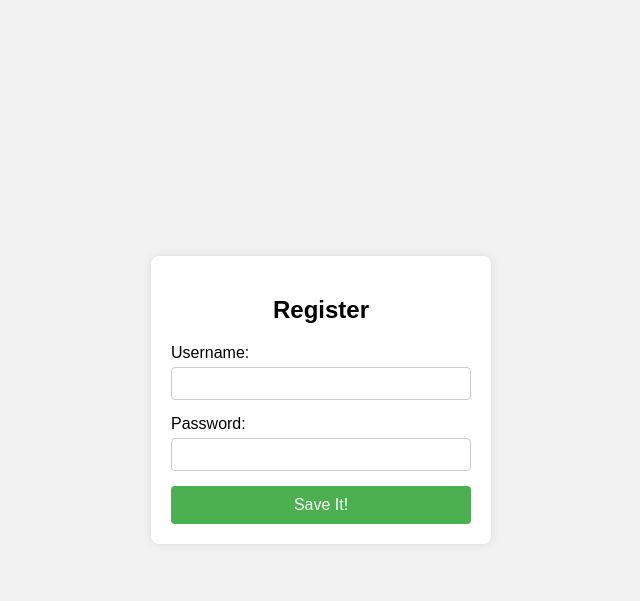
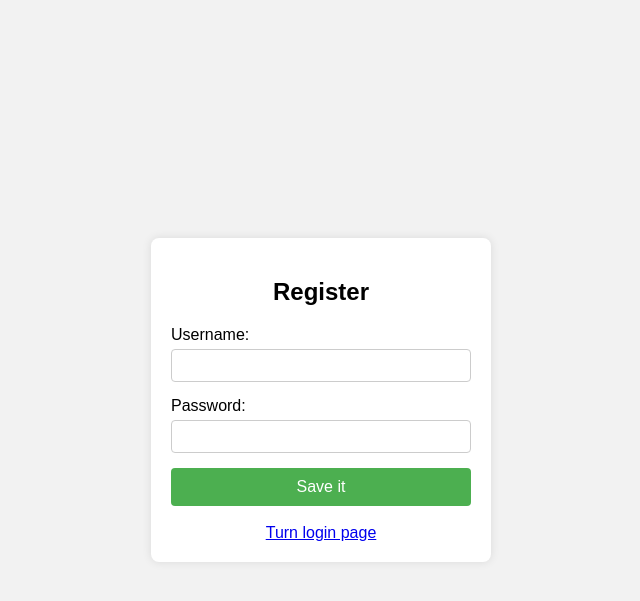
Before and after one commit to hakanyargici/php-cms-and-landing-page, a PHP site: page /Other/registration.php in a window 1280 px wide. Shown: the top 601 px of the page, without its empty margins (319-959 px from the left). Run offline with PHP 8.4, Linux system fonts and the light colour scheme.

Commit message:
registration.php dosyası içeriğine login sayfasına geri dönme butonu eklendi.

```diff
--- a/Other/registration.php
+++ b/Other/registration.php
@@ -1,13 +1,3 @@
-<!DOCTYPE html>
-<html lang="tr">
-<head>
-    <meta charset="UTF-8">
-    <meta name="viewport" content="width=device-width, initial-scale=1.0">
-    <title>Registration Page</title>
-    <link rel="stylesheet" href="../Style/loginRegister.css">
-</head>
-<body>
-    <div class="login-container">
 <?php
 	ini_set('display_errors', 1);
 	ini_set('display_startup_errors', 1);
@@ -23,6 +13,7 @@
 
 		if (empty($userName) or empty($userPassword)){
 			array_push($errors, "Alanlar Boş");
+
 			if (count($errors) > 0){
 				foreach ($errors as $error) {
 					echo "$error";
@@ -42,13 +33,23 @@
 				mysqli_stmt_bind_param($stmt,"ss",$userName, $passwordHash);
 				mysqli_stmt_execute($stmt);
 				echo "Kayıt Başarılı!";
-                    header("Location: ../index.php");
+				header("Location: login.php");
 			} else{
 				die("Birşeyler Yanlış Gitti");
 			}
 		}
 	}
 ?>
+<!DOCTYPE html>
+<html lang="tr">
+<head>
+	<meta charset="UTF-8">
+	<meta name="viewport" content="width=device-width, initial-scale=1.0">
+	<title>Registration Page</title>
+	<link rel="stylesheet" href="../Style/loginRegister.css">
+</head>
+<body>
+	<div class="login-container">
 		<h2>Register</h2>
 		<form action="registration.php" method="post">
 			<div class="input-group">
@@ -59,7 +60,9 @@
 				<label for="password">Password:</label>
 				<input type="password" id="password" name="password">
 			</div>
-            <button type="submit" name="submit" id="submit">Save It!</button>
+			<button type="submit" name="submit" id="submit">Save it</button>
+			<br><br>
+			<a href="login.php">Turn login page</a>
 		</form>
 	</div>
 </body>
```
Lines whose indentation alone changed are shown as unchanged.
